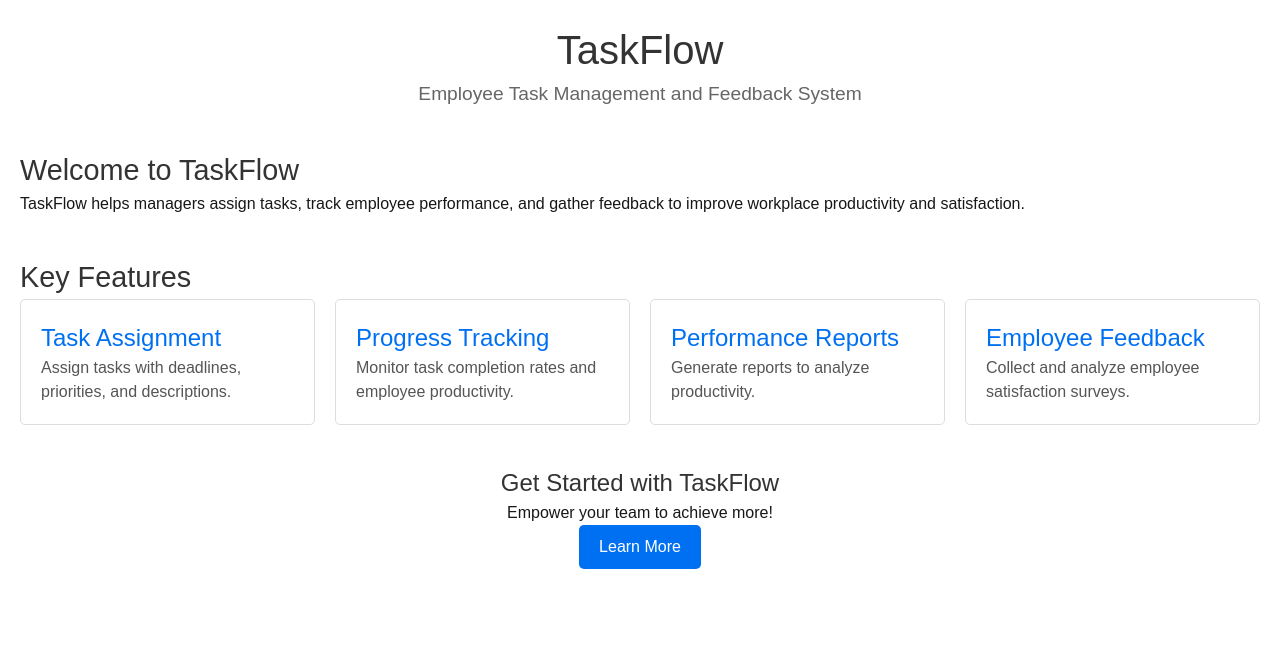
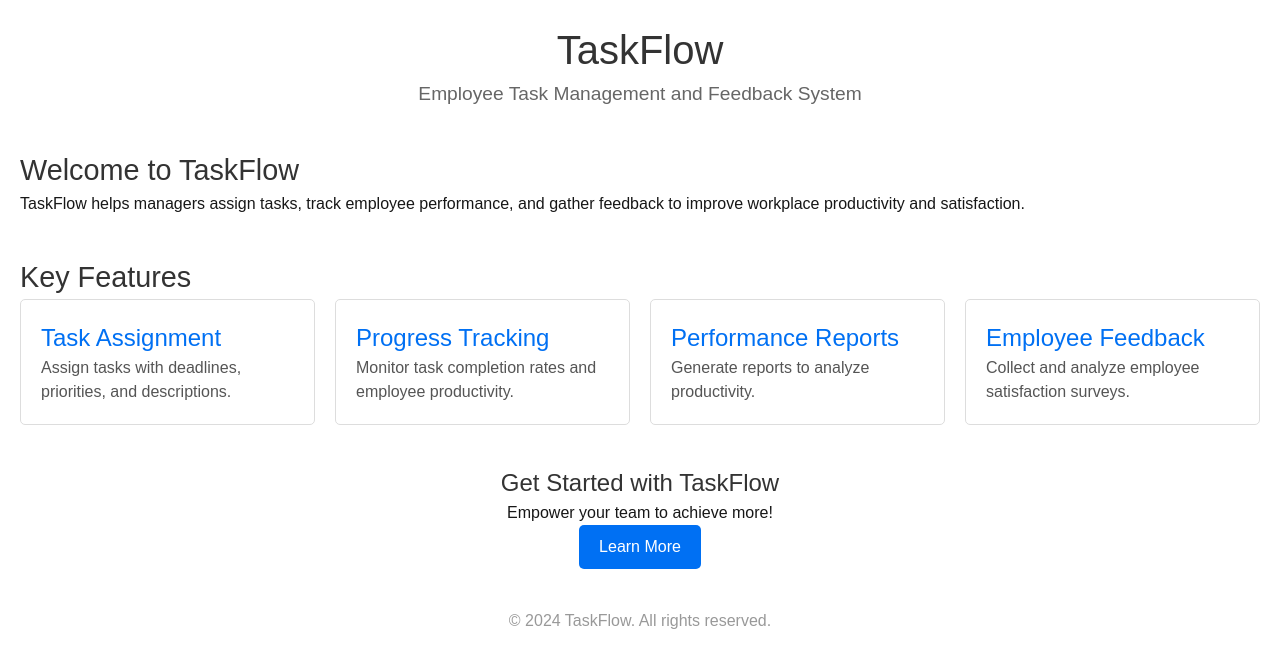
Before and after one commit to bananaNuggets75/final-project-winforms, a Next.js app: page / in a window 1280 px wide. Shown: the top 668 px of the page. Built offline with nearby package versions, Linux system fonts and the light colour scheme.

Commit message:
homepage: footer

```diff
--- a/src/pages/index.tsx
+++ b/src/pages/index.tsx
@@ -78,6 +78,11 @@ const Home: React.FC = () => {
           Learn More
         </button>
       </section>
+
+      {/* Footer Section */}
+      <footer style={{ textAlign: "center", marginTop: "40px", color: "#999" }}>
+        <p>&copy; 2024 TaskFlow. All rights reserved.</p>
+      </footer>
     </div>
   );
 };
```
